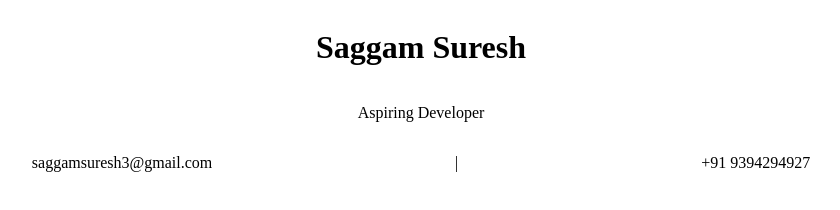
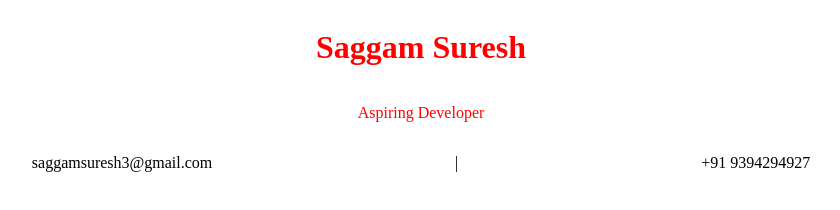
Before and after one commit to saggamsuresh-git/testing, a plain HTML site: page index.html in a window 1280 px wide. Shown: the whole page, without its empty margins (219-1059 px from the left). Drawn offline with Linux system fonts and the light colour scheme.

Commit message:
Update index.css

```diff
--- a/index.css
+++ b/index.css
@@ -1,5 +1,5 @@
 .heading{
-    /* color: red; */
+    color: red;
     display: flex;
     flex-direction: column;
     justify-content: center;
```
